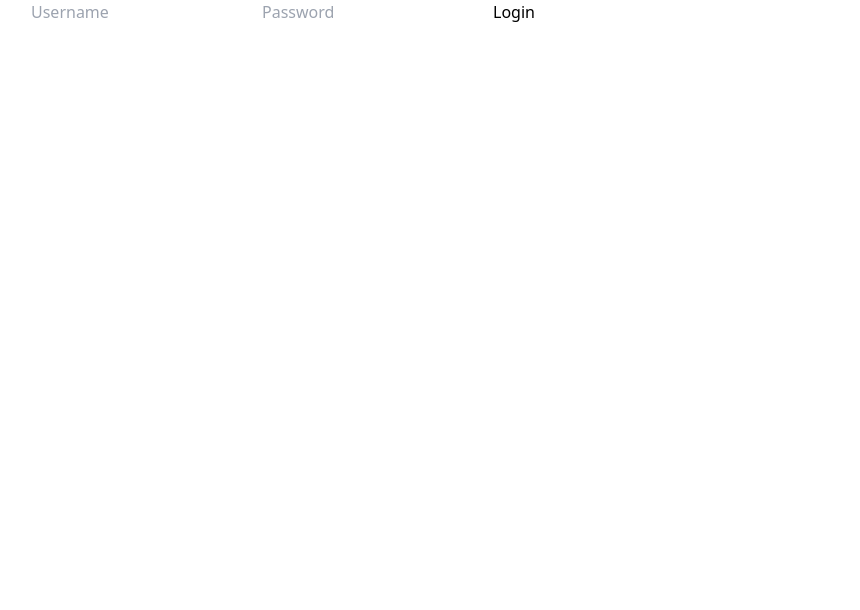
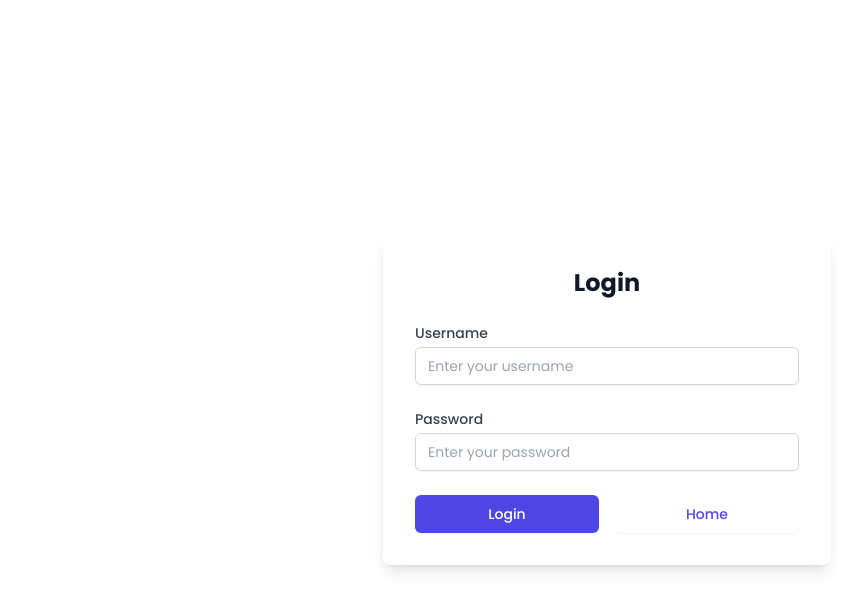
Before and after one commit to SimoneRimedio/Progetto2, a React (Vite) app in the folder front/: page /login in a window 1280 px wide. Shown: the top 610 px of the page, without its empty margins (33-893 px from the left). Built offline with nearby package versions, Linux system fonts and the light colour scheme.

Commit message:
modifica font, login, tabella e nav

```diff
--- a/front/src/components/Header/Navbar.jsx
+++ b/front/src/components/Header/Navbar.jsx
@@ -1,5 +1,8 @@
 import { useEffect, useState } from 'react';
-import { IconUser, IconUsersGroup, IconChalkboard, IconDoor, IconLogin2, IconSun, IconMenu2, IconX } from '@tabler/icons-react';
+import {
+  IconUser, IconUsersGroup, IconChalkboard, IconDoor,
+  IconLogin2, IconSun, IconMenu2, IconX
+} from '@tabler/icons-react';
 import { useNavigate } from 'react-router-dom';
 import useFetch from '../../hooks/useFetch';
 import Link from '../Link/Link';
@@ -34,17 +37,52 @@ const Logo = () => {
 const Input = () => {
   const navigate = useNavigate();
   const [currentSearchOption, setCurrentSearchOption] = useState(0);
+  const [searchingValue, setSearchingValue] = useState([]);
   const [inputValue, setInputValue] = useState('');
-  const [isMenuOpen, setIsMenuOpen] = useState(false); // Aggiunto stato per gestire l'apertura e la chiusura del menu
+  const [isMenuOpen, setIsMenuOpen] = useState(false);
 
   const dropDownMenuProps = {
-    button: { iconOpen: <IconMenu2 />, iconClose: <IconX /> },
+    button: {
+      iconOpen: <IconMenu2 />,
+      iconClose: <IconX />,
+    },
     optionsList: [
-      { icon: <IconUsersGroup />, text: 'Docenti', onClick: () => setCurrentSearchOption(0), className: currentSearchOption === 0 ? 'focus:bg-blue-500 text-white' : '' },
-      { icon: <IconChalkboard />, text: 'Classi', onClick: () => setCurrentSearchOption(1), className: currentSearchOption === 1 ? 'focus:bg-blue-500 text-white' : '' },
-      { icon: <IconDoor />, text: 'Aule', onClick: () => setCurrentSearchOption(2), className: currentSearchOption === 2 ? 'focus:bg-blue-500 text-white' : '' },
+      {
+        icon: <IconUsersGroup />,
+        text: 'Docenti',
+        index: 0,
+        onClick: () => setCurrentSearchOption(0),
+        tabIndex: 0, // Imposta il tabIndex sugli elementi della lista delle opzioni
+        className: 'focus', // Aggiungi la classe focus per gestire gli stili del focus
+      },
+      {
+        icon: <IconChalkboard />,
+        text: 'Classi',
+        index: 1,
+        onClick: () => setCurrentSearchOption(1),
+        tabIndex: 0, // Imposta il tabIndex sugli elementi della lista delle opzioni
+        className: 'focus', // Aggiungi la classe focus per gestire gli stili del focus
+      },
+      {
+        icon: <IconDoor />,
+        text: 'Aule',
+        index: 2,
+        onClick: () => setCurrentSearchOption(2),
+        tabIndex: 0, // Imposta il tabIndex sugli elementi della lista delle opzioni
+        className: 'focus', // Aggiungi la classe focus per gestire gli stili del focus
+      },
     ]
   };
+
+  useEffect(() => {
+    const getAutocompleteOptions = async () => {
+      const autocompleteOptions = await useFetch({ url: `http://localhost:3000/searchFor=${dropDownMenuProps.optionsList[currentSearchOption].text}` });
+
+      setSearchingValue(autocompleteOptions.data);
+    };
+
+    getAutocompleteOptions();
+  }, [currentSearchOption]);
 
   const handleSearch = () => {
     const selectedOption = dropDownMenuProps.optionsList[currentSearchOption];
@@ -52,26 +90,25 @@ const Input = () => {
   };
 
   return (
-    <div className='flex items-center'>
+    <div className='relative flex items-center'>
       <input
         type="text"
         id="searchInput"
         placeholder="Search"
         value={inputValue}
         onChange={(e) => setInputValue(e.target.value)}
-        className='border p-2 rounded-l ml-2'
-        onClick={() => setIsMenuOpen(!isMenuOpen)} // Aggiunto un gestore di eventi per aprire e chiudere il menu
+        className='border p-2 rounded-l relative flex'
       />
-      <button onClick={handleSearch} className='bg-blue-500 text-white p-2 rounded-r'>
+      <button onClick={handleSearch} className='bg-blue-500 text-white p-2 rounded-r text-white-900 hover:text-grey-600'>
         Cerca
       </button>
-      {isMenuOpen && ( // Aggiunta condizione per mostrare il menu solo se isMenuOpen è true
+      <div className='ml-10 relative inset-0 flex justify-center items-center z-10'>
         <DropDownMenu
           btnProps={dropDownMenuProps.button}
           elements={dropDownMenuProps.optionsList}
-          className='absolute left-0 mt-10' // Applicato uno stile per posizionare il menu
+          className='bg-white border rounded shadow-md focus'
         />
-      )}
+      </div>
     </div>
   );
 };
@@ -81,11 +118,16 @@ const UserProps = () => {
     button: { iconOpen: <IconUser /> },
     optionsList: [
       { icon: <IconLogin2 />, text: 'Login', isLink: '/login' },
-      { icon: <IconSun />, text: 'Theme', extItem: <InpSwitch /> },
     ],
   };
 
-
+  return (
+    <DropDownMenu
+      btnProps={userAction.button}
+      elements={userAction.optionsList}
+      className='relative focus'
+    />
+  );
 };
 
 export default Navbar;
--- a/front/src/index.css
+++ b/front/src/index.css
@@ -1,10 +1,13 @@
-@import url('https://fonts.googleapis.com/css2?family=Nunito:ital,wght@0,200..1000;1,200..1000&display=swap');
+
+/* Importa il font Poppins */
+@import url('https://fonts.googleapis.com/css2?family=Poppins:ital,wght@0,100;0,200;0,300;0,400;0,500;0,600;0,700;0,800;0,900;1,100;1,200;1,300;1,400;1,500;1,600;1,700;1,800;1,900&display=swap');
 
 @tailwind base;
 @tailwind components;
 @tailwind utilities;
 
-
+/* Applica il font Poppins a tutti gli elementi */
 body {
   @apply relative mx-auto w-[90rem] max-w-[90%] h-screen;
+  font-family: 'Poppins', sans-serif;
 }
--- a/front/src/pages/LoginPage.jsx
+++ b/front/src/pages/LoginPage.jsx
@@ -31,25 +31,54 @@ const LoginForm = ({ onLogin }) => {
   };
 
   return (
-    <form onSubmit={handleSubmit}>
+    <div className="min-h-screen flex items-center justify-center">
+      <div className="max-w-md w-full bg-white p-8 rounded-lg shadow-lg">
+        <h2 className="text-2xl font-bold mb-6 text-gray-900 text-center">Login</h2>
+        <form onSubmit={handleSubmit} className="space-y-6">
+          <div>
+            <label htmlFor="username" className="block text-sm font-medium text-gray-700">Username</label>
             <input
               type="text"
               name="username"
-        placeholder="Username"
+              id="username"
+              placeholder="Enter your username"
               value={username}
               onChange={(e) => setUsername(e.target.value)}
               required
+              className="mt-1 block w-full px-3 py-2 border border-gray-300 rounded-md shadow-sm placeholder-gray-400 focus:outline-none focus:ring-indigo-500 focus:border-indigo-500 sm:text-sm"
             />
+          </div>
+          <div>
+            <label htmlFor="password" className="block text-sm font-medium text-gray-700">Password</label>
             <input
               type="password"
               name="password"
-        placeholder="Password"
+              id="password"
+              placeholder="Enter your password"
               value={password}
               onChange={(e) => setPassword(e.target.value)}
               required
+              className="mt-1 block w-full px-3 py-2 border border-gray-300 rounded-md shadow-sm placeholder-gray-400 focus:outline-none focus:ring-indigo-500 focus:border-indigo-500 sm:text-sm"
             />
-      <button type="submit">Login</button>
+          </div>
+          <div className="flex space-x-4">
+            <button
+              type="submit"
+              className="w-full flex justify-center py-2 px-4 border border-transparent rounded-md shadow-sm text-sm font-medium text-white bg-indigo-600 hover:bg-indigo-700 focus:outline-none focus:ring-2 focus:ring-offset-2 focus:ring-indigo-500"
+            >
+              Login
+            </button>
+            <button
+              type="button"
+              onClick={() => navigate("/")}
+              className="w-full flex justify-center py-2 px-4 border border-transparent rounded-md shadow-sm text-sm font-medium text-indigo-600 bg-white hover:bg-gray-100 focus:outline-none focus:ring-2 focus:ring-offset-2 focus:ring-indigo-500"
+            >
+              Home
+            </button>
+          </div>
         </form>
+      </div>
+    </div>
   );
 };
 
```
Also changed, not shown: front/src/components/Table/Schedule.jsx (+27 -18 lines). Lines whose indentation alone changed are shown as unchanged.
